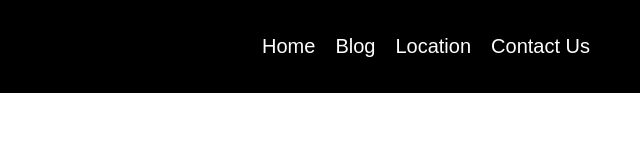
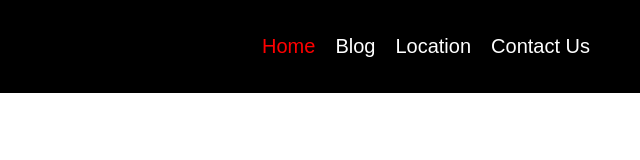
Before and after one commit to bluebird089/digital-products, a plain HTML site: page index.html in a window 1280 px wide. In both pictures the pointer is over the item "Home". Shown: the full height of the page, 640-1280 px from the left. Drawn offline with Linux system fonts and the light colour scheme.

Commit message:
added minor changes

```diff
--- a/styles/index.css
+++ b/styles/index.css
@@ -24,3 +24,8 @@
     font-size: 20px;
     cursor: pointer;
 }
+
+.menus li:hover{
+    color: red;
+    transition: .3s;
+}
```
